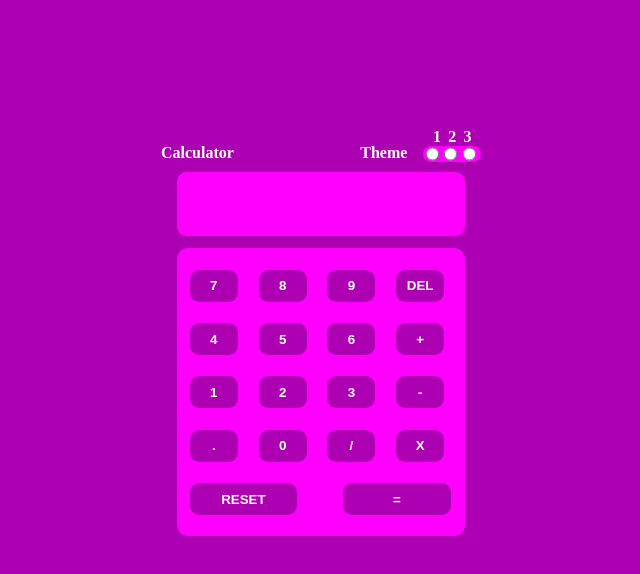
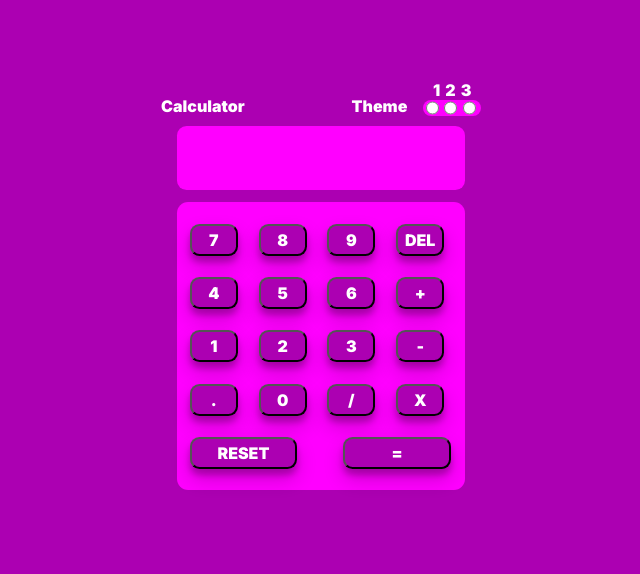
Before and after one commit to iCreate1123/Calculator-3-themes, a plain HTML site: page index.html in a window 1280 px wide. Shown: the whole page, without its empty margins (319-959 px from the left). Drawn offline with Linux system fonts and the light colour scheme.

Commit message:
font changes, button adjustments, button animations needed

```diff
--- a/index.html
+++ b/index.html
@@ -5,6 +5,7 @@
     <meta name="viewport" content="width=device-width, initial-scale=1.0">
     <title>Calculator</title>
     <link rel="stylesheet" href="styles.css">
+    <link href="https://fonts.googleapis.com/css2?family=Inter:ital,opsz,wght@0,14..32,100..900;1,14..32,100..900&family=Luckiest+Guy&display=swap" rel="stylesheet">
 </head>
 <body>
     <div id="containerOne">
@@ -32,7 +33,7 @@
     </div>
 
     <div id="display">
-
+        <span></span>
     </div>
 
     <div id="numPad">
--- a/styles.css
+++ b/styles.css
@@ -2,7 +2,7 @@
   margin: 0;
   padding: 0;
   box-sizing: border-box;
-  font-family: ;
+  font-family: Inter;
   font-weight: bolder;
   color: white;
 }
@@ -16,7 +16,7 @@ body {
 #containerOne {
   width: 20rem;
   display: flex;
-  margin-top: 8rem;
+  margin-top: 5rem;
   justify-content: space-between;
   align-items: end;
 }
@@ -39,7 +39,6 @@ body {
   height: 1rem;
   background-color: #ff00ff;
   border-radius: 5rem;
-  /* padding-left: 4rem; */
 }
 
 #themeSpan {
@@ -59,6 +58,7 @@ body {
   justify-content: space-evenly;
   align-items: center;
   border-radius: 0.7rem;
+  margin-bottom: 5rem;
 }
 
 #sevenToDelete,
@@ -71,14 +71,19 @@ body {
 }
 
 #numPad button {
+  font-size: 1rem;
   width: 3rem;
   height: 2rem;
-  border: none;
+  /* border: none; */
   border-radius: 0.6rem;
   margin-right: 1.3rem;
   background-color: #ac00b2;
+  box-shadow: rgba(0, 0, 0, 0.19) 0px 10px 20px, rgba(0, 0, 0, 0.23) 0px 6px 6px;
 }
-
+/* button:active {
+  box-shadow: none;
+  border: none;
+} */
 #numPad #resetAndEquality #reset,
 #numPad #resetAndEquality #equal {
   width: 6.7rem;
```
